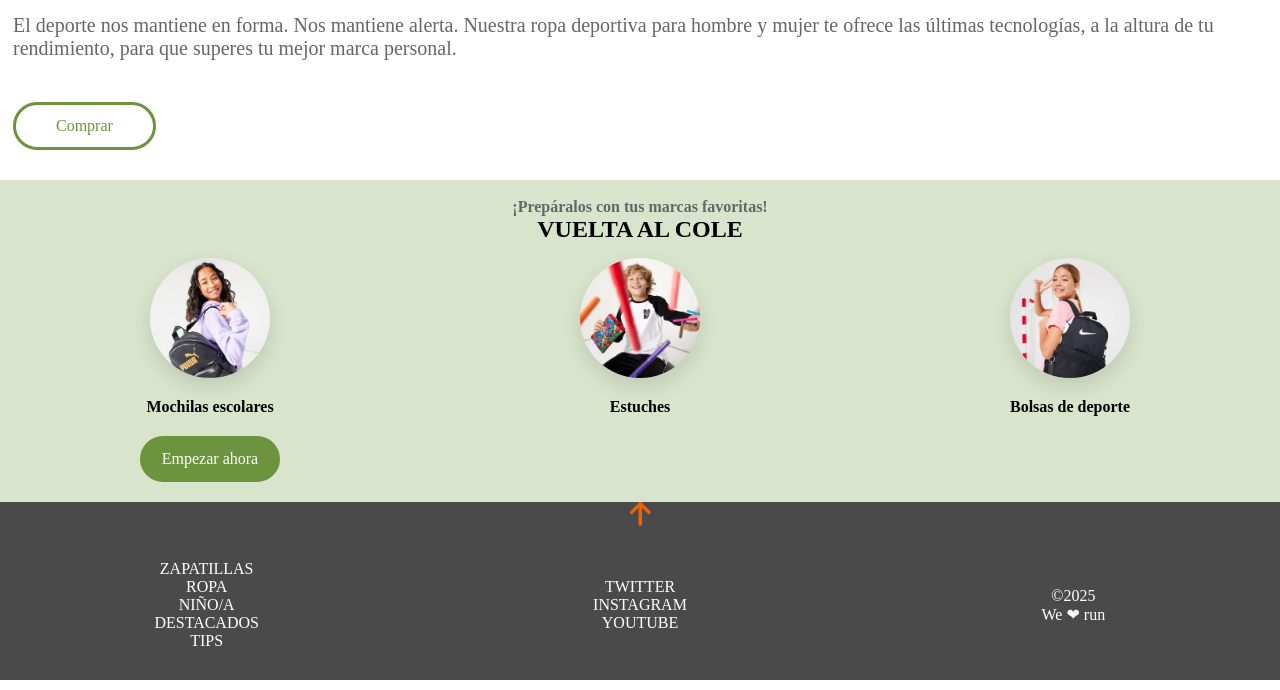
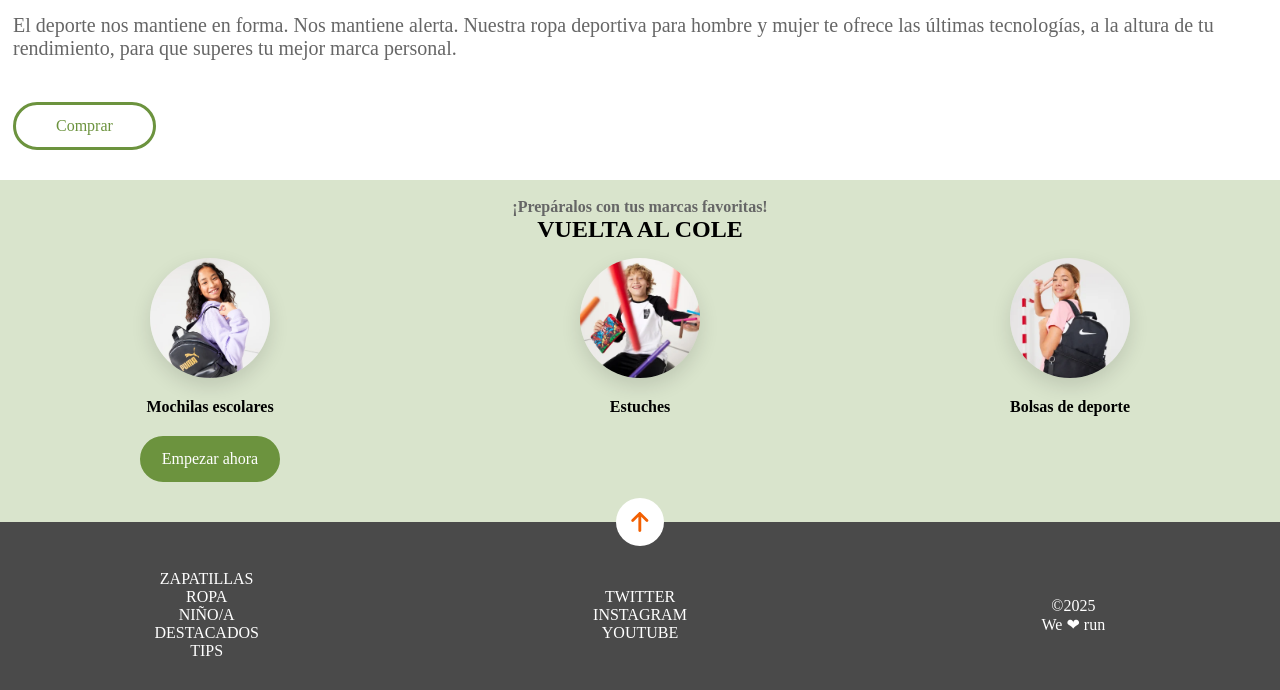
Before and after one commit to Adalab/modulo-1-evaluacion-final-psanchezdlf, a plain HTML site: page index.html in a window 1280 px wide. Shown: the part 632-1322 px from the top of the page. Drawn offline with Linux system fonts and the light colour scheme.

Commit message:
footer arrow update

```diff
--- a/style.css
+++ b/style.css
@@ -109,7 +109,7 @@ padding-bottom: 57px;
 .products {
   background-color: #d9e4cc;
   padding-top: 18px;
-  padding-bottom: 20px;
+  padding-bottom: 40px;
 }
 
 .products-text {
@@ -172,16 +172,35 @@ padding-bottom: 57px;
 
 /* FOOTER */
 
-.up-arrow{
-  position: relative;
-  margin-top: 20px;
-}
-
 .footer {
+  position:relative; /* El footer será el contenedor de referencia para la flecha */
   background-color: #4a4a4a;
   color:white;
   text-align: center;
+  padding-top: 48px; /* deja hueco para la flecha */
 }
+
+.up-arrow{
+  position: absolute;
+  left: 50%;
+  top: 0;                             /* límite superior del footer */
+  transform: translate(-50%, -50%);   /* sube media altura */
+  display: inline-flex;
+  align-items: center;
+  justify-content: center;
+  width: 48px;                        /* tamaño del botón */
+  height: 48px;
+  border-radius: 50%;
+  background:white;
+}
+
+/* Tamaño del icono */
+.up-arrow img {
+  width: 20px;
+  height: 20px;
+  display: block;
+}
+
 
 .footer-content {
   display:grid;
@@ -189,7 +208,6 @@ padding-bottom: 57px;
   gap:20px;
   justify-items: center;
   align-items: center;
-  padding-top: 30px;
   padding-bottom: 30px;
 }
 
```
